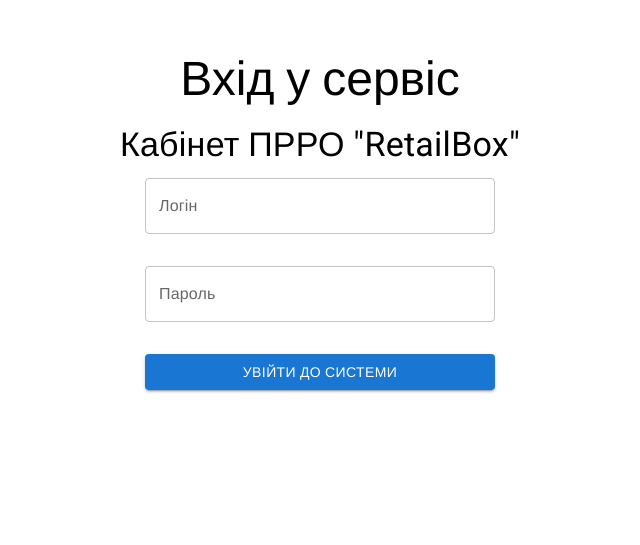
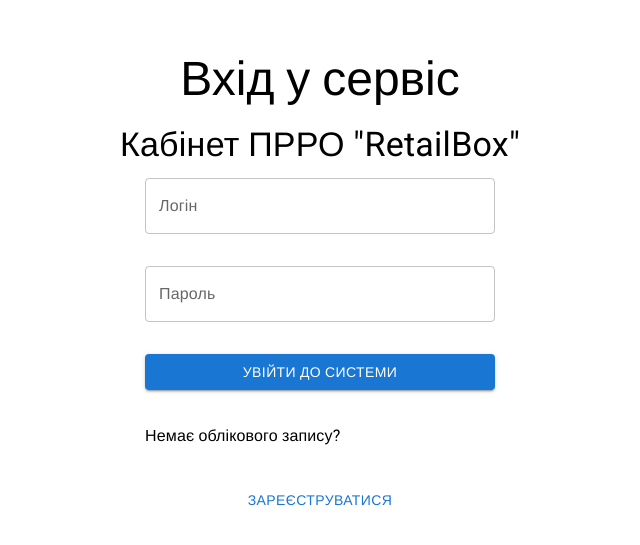
Before and after one commit to VasilenkoDenis/React-cabinet-PRRO, a React (Vite) app: page / in a window 1280 px wide. Shown: the part 109-654 px from the top of the page, without its empty margins (320-960 px from the left). Built offline with nearby package versions, Linux system fonts and the light colour scheme; a web font is replaced by a local one.

Commit message:
Додали умовний рендерінг

```diff
--- a/src/App.jsx
+++ b/src/App.jsx
@@ -9,7 +9,7 @@
 import { useState } from 'react';
 
 function App() {
-
+  const [isLoginForm, setIsLoginForm] = useState(true);
   const [data, setData] = useState('');
   const [pass, setPass] = useState('');
 
@@ -17,7 +17,14 @@
 
   const handleLogin = () => {
 
-    setData(Date.now());
+    setIsLoginForm(true);
+    // setData(Date.now());
+  }
+
+  const handleRegister = () => {
+
+    setIsLoginForm(false);
+    // setData(Date.now());
   }
 
   const handleChangeLogin = (event) => {
@@ -34,20 +41,58 @@
 
   return (
     <Stack sx={{direction:"column", alignItems: "center", justifyContent: "center", mt: 20}} /* выравнивание по центру и отступ сверху */>
+      { // Вхід
+        isLoginForm ?
+        <div style={{display: "flex", flexDirection: "column", alignItems: "center"}}>
           <Typography variant="h3" gutterBottom>
             Вхід у сервіс {data}
           </Typography>
+
           <Typography variant="h4" gutterBottom>
             Кабінет ПРРО "RetailBox"
           </Typography>
+
           <Stack spacing={2} sx={{ width: 350, gap: 2 }}   /* ширина 350px */>
-
             <TextField id="login" label="Логін" variant="outlined" onChange={handleChangeLogin} value={data} />
             <TextField id="password" label="Пароль" variant="outlined" type="password" onChange={handleChangePassword} value={pass} />
-        <Button variant="contained" onClick={handleLogin}>
+            <Button variant="contained">
+               Увійти до системи
+            </Button>
+            <Typography variant="subtitle1" gutterBottom>
+              Немає облікового запису?
+            </Typography>
+            <Button variant="text" onClick={handleRegister}>
+              Зареєструватися
+            </Button>
+          </Stack>
+        </div>
+        :
+        // Реєстрація
+        <div style={{display: "flex", flexDirection: "column", alignItems: "center"}}>
+          <Typography variant="h3" gutterBottom>
+            Реєстрація у сервісі {data}
+          </Typography>
+
+          <Typography variant="h4" gutterBottom>
+            Кабінет ПРРО "RetailBox"
+          </Typography>
+
+          <Stack spacing={2} sx={{ width: 350, gap: 2 }}   /* ширина 350px */>
+            <TextField id="login" label="Логін" variant="outlined" onChange={handleChangeLogin} value={data} />
+            <TextField id="password" label="Пароль" variant="outlined" type="password" onChange={handleChangePassword} value={pass} />
+            <Button variant="contained">
+              Реєстрація
+            </Button>
+             <Typography variant="subtitle1" gutterBottom>
+              Вже маєте обліковий запис?
+            </Typography>
+            <Button variant="text" onClick={handleLogin}>
               Увійти до системи
             </Button>
           </Stack>
+        </div>
+      }
+
     </Stack>
   )
 }
```
Lines whose indentation alone changed are shown as unchanged.
